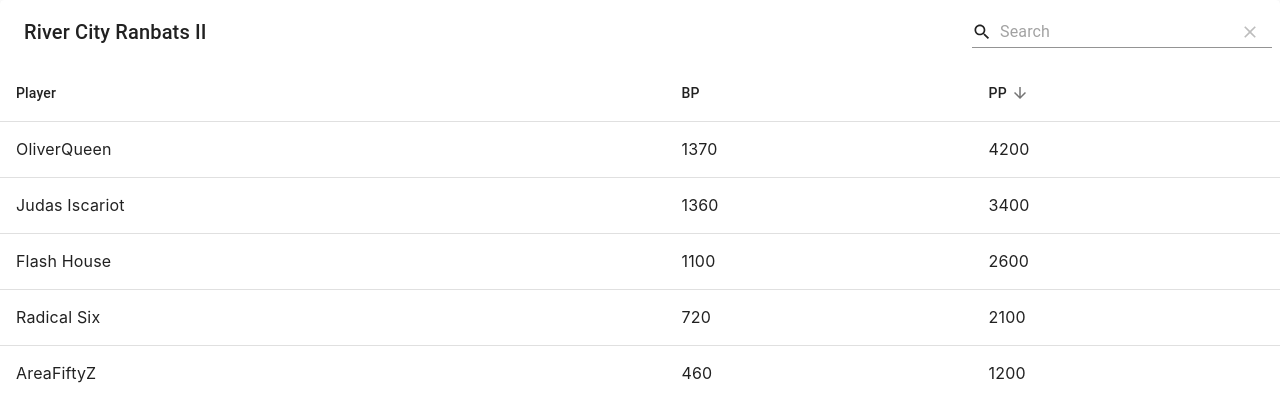
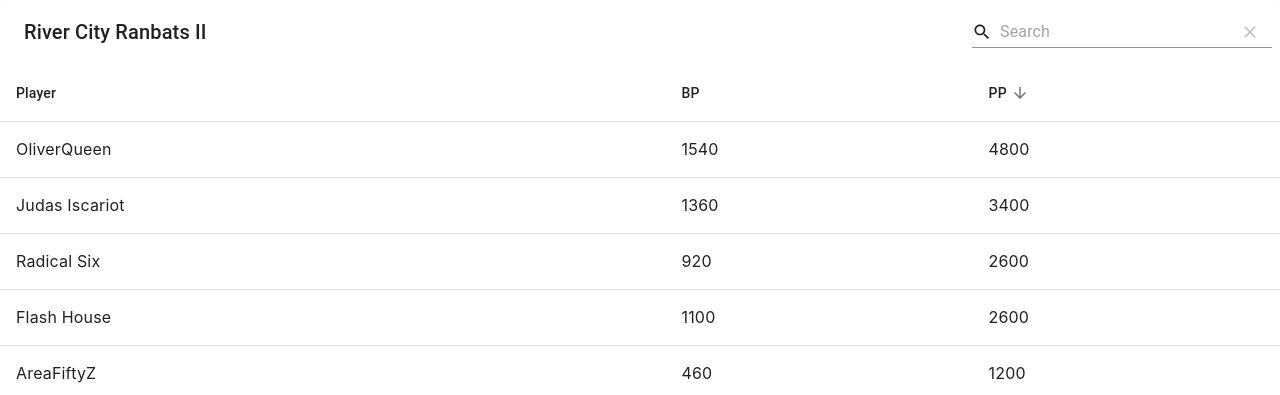
Before and after one commit to RyanFHacker/rcr, a React (Create React App) app: page / in a window 1280 px wide. Shown: the top 395 px of the page. Built offline with nearby package versions, Linux system fonts and the light colour scheme.

Commit message:
final scores

```diff
--- a/src/App.js
+++ b/src/App.js
@@ -59,13 +59,13 @@ function App() {
           { name: 'EarthWurmVince', bp: 380, pp: 200 },
           { name: 'Audiyoo', bp: 410, pp: 400 },
           { name: 'BrandonChun', bp: 30, pp: 0 },
-          { name: 'OliverQueen', bp: 1370, pp: 4200 },
+          { name: 'OliverQueen', bp: 1540, pp: 4800 },
           { name: 'TheGreatMalcom', bp: 400, pp: 300 },
           { name: 'SugarJLeonard', bp: 70, pp: 0 },
           { name: 'AreaFiftyZ', bp: 460, pp: 1200 },
           { name: 'Santa Claus Jr.', bp: 150, pp: 100 },
           { name: 'projectino', bp: 10, pp: 0 },
-          { name: 'Radical Six', bp: 720, pp: 2100 },
+          { name: 'Radical Six', bp: 920, pp: 2600 },
           { name: 'saiferoth', bp: 60, pp: 0 },
           { name: 'rexnjay', bp: 170, pp: 0 },
           { name: 'Hiju', bp: 140, pp: 0},
```
